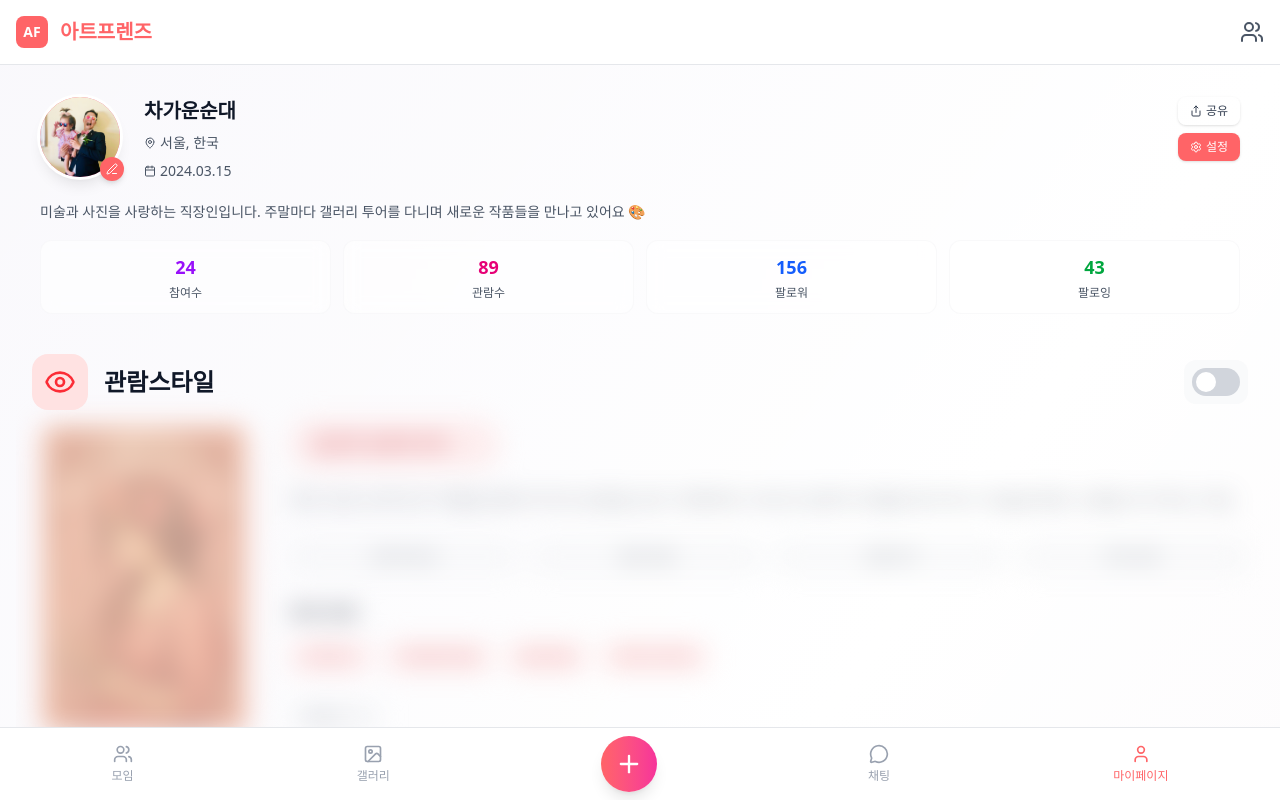
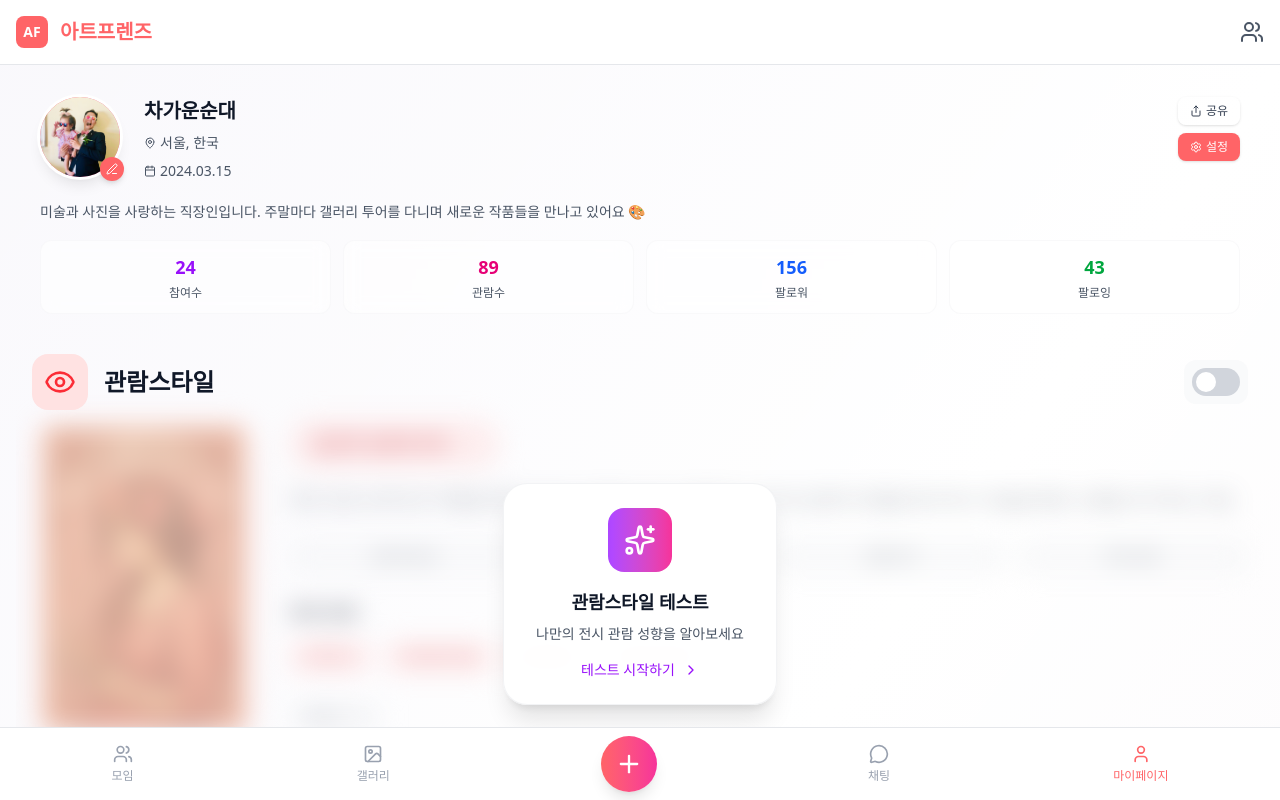
Before and after one commit to chansoondae/artmoim, a Next.js app: page /mypage in a window 1280 px wide. Both pictures are taken after a click on the button 1216 px from the left and 381 px from the top of the page. Shown: the top 800 px of the page. Built offline with nearby package versions, Linux system fonts and the light colour scheme.

Commit message:
overlay personality

```diff
--- a/app/mypage/MyPageClient.js
+++ b/app/mypage/MyPageClient.js
@@ -103,6 +103,11 @@ const MyPageClient = () => {
   const toggleDetailExpansion = useCallback(() => {
     setIsDetailExpanded(prev => !prev);
   }, []);
+
+  // 성격 테스트 페이지로 이동
+  const handlePersonalityTest = useCallback(() => {
+    router.push('/personality');
+  }, [router]);
 
   // 외부 클릭 시 드롭다운 닫기
   const handleOutsideClick = useCallback(() => {
@@ -477,6 +482,30 @@ const MyPageClient = () => {
               </div>
             </div>
           </div>
+
+          {/* 비공개 상태일 때 중앙에 표시되는 버튼 */}
+          {!isExhibitionTypeVisible && (
+            <div className="absolute inset-0 flex items-center justify-center z-10 pointer-events-none">
+              <div className="pointer-events-auto">
+                <button
+                  onClick={handlePersonalityTest}
+                  className="group flex flex-col items-center gap-4 px-8 py-6 bg-white/95 backdrop-blur-sm rounded-3xl shadow-xl border border-gray-200/50 hover:shadow-2xl hover:scale-105 transition-all duration-300"
+                >
+                  <div className="p-4 bg-gradient-to-r from-purple-500 to-pink-500 rounded-2xl group-hover:from-purple-600 group-hover:to-pink-600 transition-all duration-300">
+                    <Sparkles className="w-8 h-8 text-white" />
+                  </div>
+                  <div className="text-center">
+                    <h3 className="font-bold text-gray-900 text-lg mb-2">관람스타일 테스트</h3>
+                    <p className="text-gray-600 text-sm">나만의 전시 관람 성향을 알아보세요</p>
+                  </div>
+                  <div className="flex items-center gap-2 text-purple-600 font-medium text-sm group-hover:text-purple-700 transition-colors">
+                    <span>테스트 시작하기</span>
+                    <ChevronDown className="w-4 h-4 -rotate-90" />
+                  </div>
+                </button>
+              </div>
+            </div>
+          )}
         </div>
       </div>
 
```
